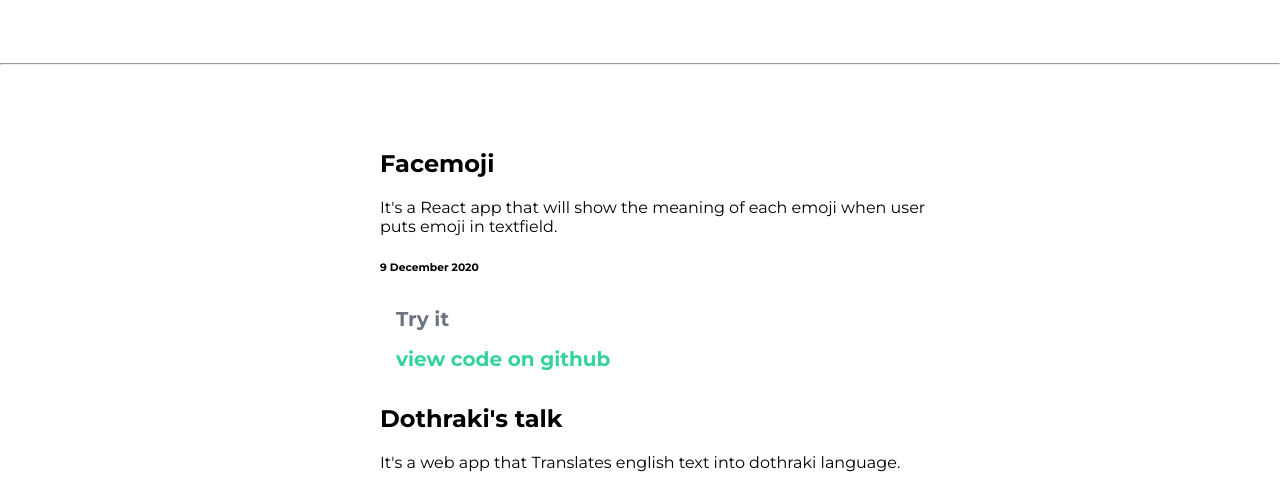
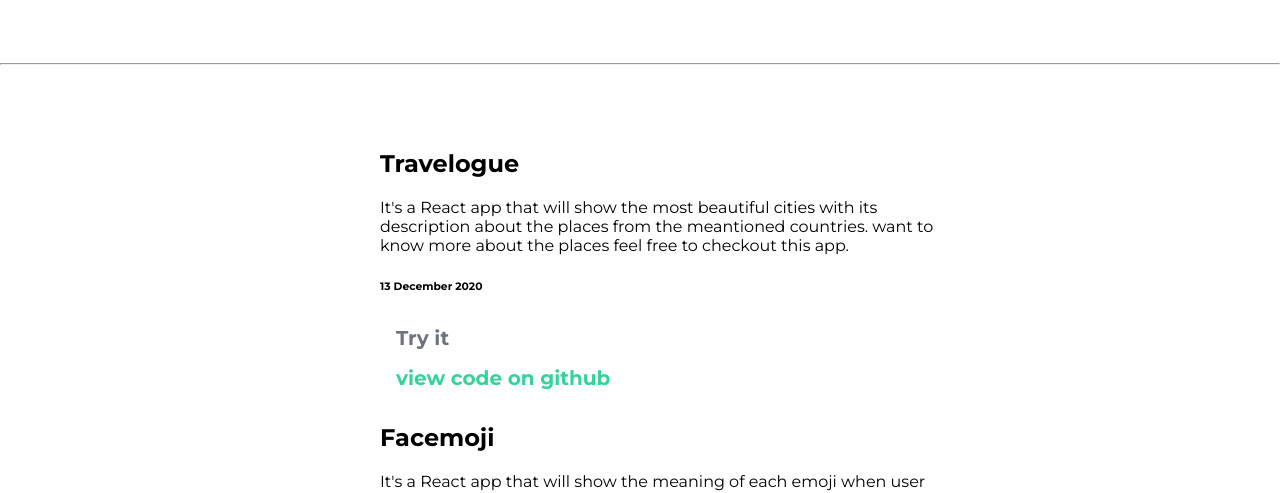
Before and after one commit to rabiya-basri/portfolio, a plain HTML site: page projects.html in a window 1280 px wide. Shown: the part 465-958 px from the top of the page. Drawn offline with Linux system fonts and the light colour scheme.

Commit message:
update project.html
added two new projects

```diff
--- a/projects.html
+++ b/projects.html
@@ -31,11 +31,20 @@
         <div class="container container-center">
             <ol class="list-non-bullet" reversed>
                 <li>
+                    <h2>Travelogue</h2>
+                    <p>It's a React app that will show the most beautiful cities with its description about
+                        the places from the meantioned countries.
+                        want to know more about the places feel free to checkout this app.
+                    <h6>13 December 2020<h6></p>
+                    <strong><a class="link pro-link-primary" href="https://p3z1l.csb.app/"><span class="heading-inverted">Try it</span></a></strong>
+                    <strong><a class="link pro-link-secondary" href="https://github.com/rabiya-basri/Travelogue"><span class="heading-inverted">view code on github</span></a></strong>
+                </li>
+                <li>
                     <h2>Facemoji</h2>
                     <p>It's a React app that will show the meaning of each emoji when user puts emoji in textfield.
                     <h6>9 December 2020<h6></p>
                     <strong><a class="link pro-link-primary" href="https://60w27.csb.app/"><span class="heading-inverted">Try it</span></a></strong>
-                    <strong><a class="link pro-link-secondary" href="https://codesandbox.io/s/facemoji-60w27"><span class="heading-inverted">view code on github</span></a></strong>
+                    <strong><a class="link pro-link-secondary" href="https://github.com/rabiya-basri/facemoji"><span class="heading-inverted">view code on github</span></a></strong>
                 </li>
                 <li>
                     <h2>Dothraki's talk</h2>
```
